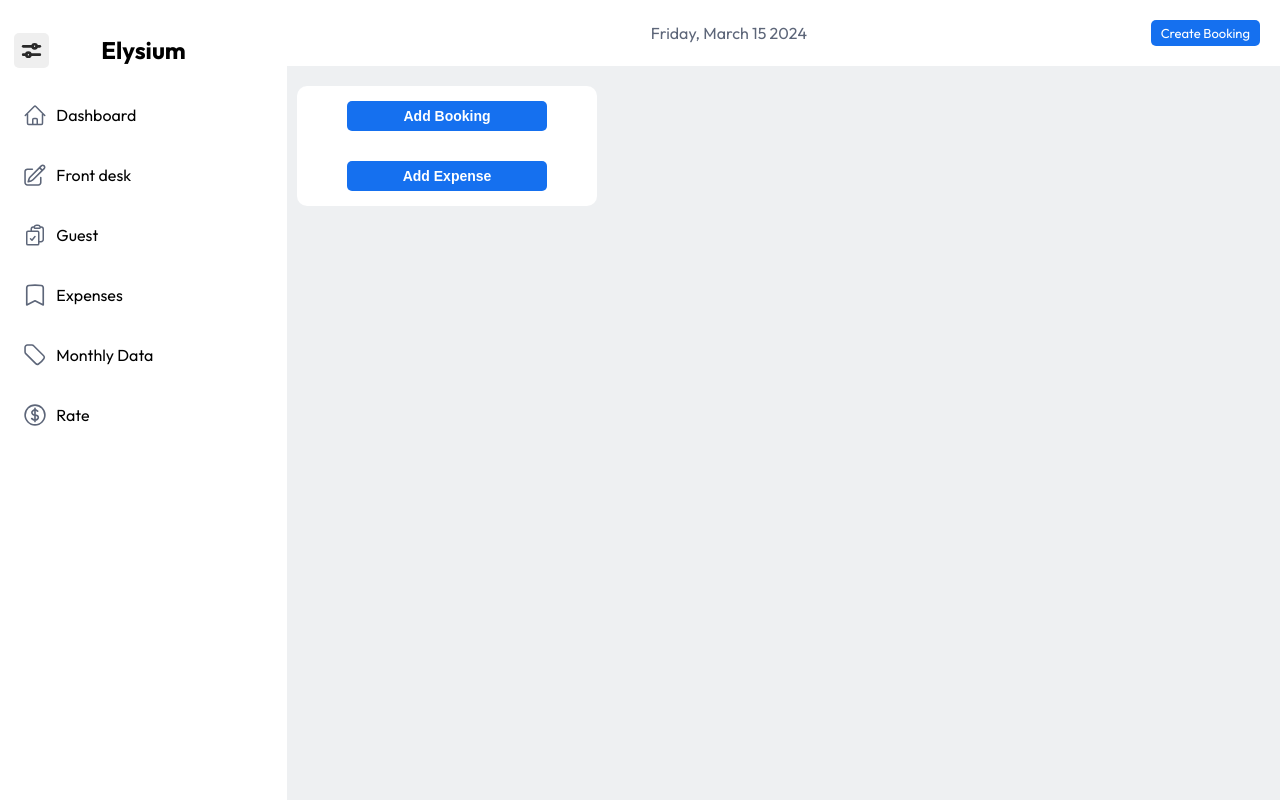
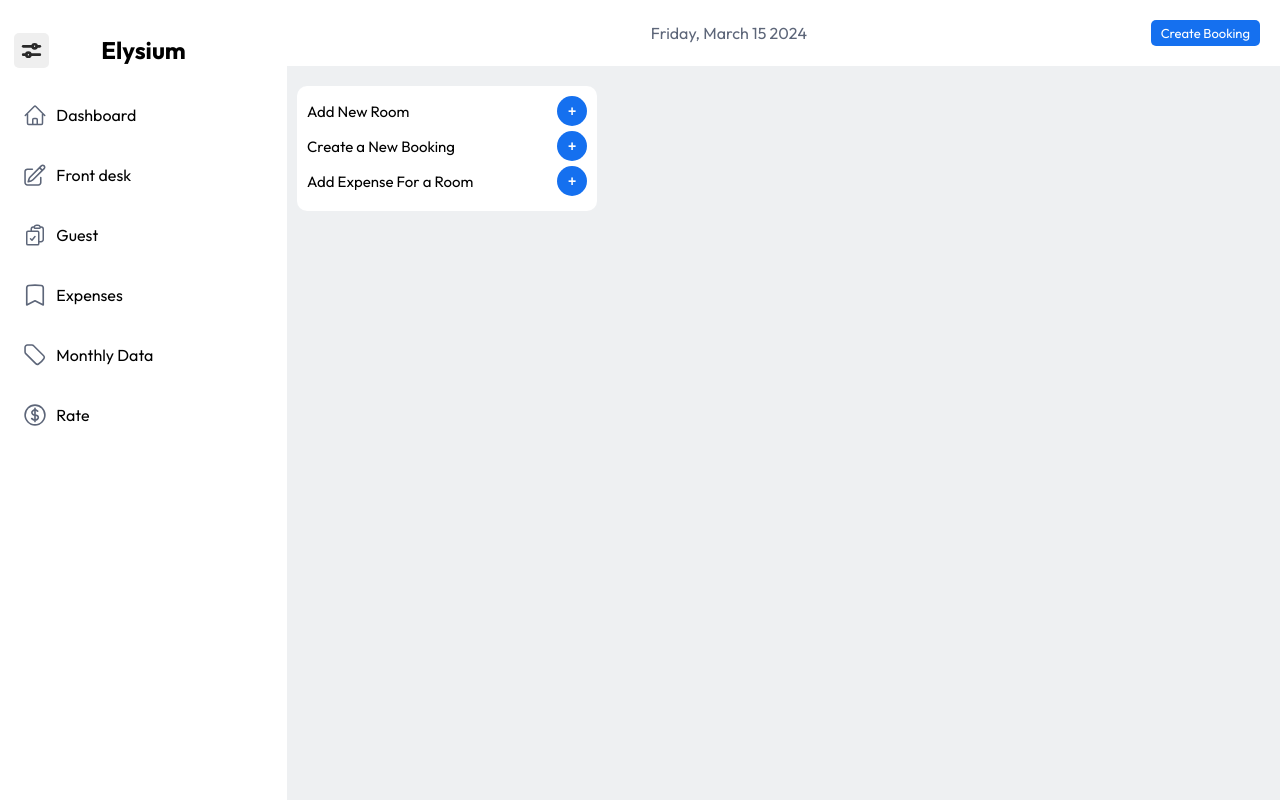
Before and after one commit to Abdullah-Khalil123/Elysium, a Next.js app: page /Elysium/Create_Booking in a window 1280 px wide. Built offline with nearby package versions, Linux system fonts and the light colour scheme.

Commit message:
UI FIXES

```diff
--- a/src/app/Create_Booking/AddBooking/AddBooking.module.css
+++ b/src/app/Create_Booking/AddBooking/AddBooking.module.css
@@ -93,3 +93,11 @@
 .buttons button:nth-of-type(1):hover {
     background-color: #0067f6;
 }
+
+
+@media screen and (max-width: 1000px){
+
+    .booking {
+        width: 300px;
+    }
+}
--- a/src/app/Create_Booking/AddExpense/addExpense.module.css
+++ b/src/app/Create_Booking/AddExpense/addExpense.module.css
@@ -66,3 +66,11 @@
 .Select {
     margin: 5px 0;
 }
+
+
+@media screen and (max-width: 1000px){
+
+    .addExpense {
+        width: 300px;
+    }
+}
--- a/src/app/Create_Booking/booking.module.css
+++ b/src/app/Create_Booking/booking.module.css
@@ -1,10 +1,11 @@
 .createBooking {
+
     display: flex;
-    align-items: center;
-    justify-content: space-around;
     flex-direction: column;
+    justify-content: space-between;
+    box-sizing: border-box;
+    padding: 10px;
     width: 300px;
-    height: 120px;
     background-color: white;
     border-radius: 10px;
 
@@ -12,16 +13,19 @@
 
 .bookingBtn {
     height: 30px;
-    width: 200px;
+    width: 30px;
     outline: none;
-    border-radius: 5px;
+    border-radius: 50%;
     background-color: #1570ef;
     color: white;
     font-size: 14px;
     font-weight: 600;
     border: none;
 }
-
+.bookingBtn:hover {
+    cursor: pointer;
+    background-color: #0e69e9e0;
+}
 .backDrop {
     position: absolute;
     top: 0;
@@ -31,3 +35,14 @@
     background-color: rgba(0, 0, 0, 0.175);
     z-index: 5;
 }
+
+.flex {
+    display: flex;
+    align-items: center;
+    justify-content: space-between;
+    margin-bottom: 5px;
+}
+.flex p {
+    font-weight: 400;
+    font-size: 15px;
+}
--- a/src/app/Create_Booking/page.tsx
+++ b/src/app/Create_Booking/page.tsx
@@ -9,6 +9,10 @@ const CreateBooking = () => {
   const [showExpenseDialoge, setshowExpenseDialoge] = useState(false);
   return (
     <div className={style.createBooking}>
+      <div className={style.flex}>
+        <p>Add New Room</p>
+        <button className={style.bookingBtn}>+</button>
+      </div>
       {showBookingDialoge || showExpenseDialoge ? (
         <div
           className={style.backDrop}
@@ -18,6 +22,9 @@ const CreateBooking = () => {
           }}
         ></div>
       ) : null}
+
+      <div className={style.flex}>
+        <p>Create a New Booking </p>
         <button
           className={style.bookingBtn}
           onClick={() => {
@@ -25,8 +32,12 @@ const CreateBooking = () => {
             setshowExpenseDialoge(false);
           }}
         >
-        Add Booking
+          +
         </button>
+      </div>
+
+      <div className={style.flex}>
+        <p>Add Expense For a Room</p>
         <button
           className={style.bookingBtn}
           onClick={() => {
@@ -34,8 +45,9 @@ const CreateBooking = () => {
             setshowBookingDialoge(false);
           }}
         >
-        Add Expense
+          +
         </button>
+      </div>
       {showBookingDialoge && <AddBooking showBooking={setshowBookingDialoge} />}
       {showExpenseDialoge && <AddExpense showExpense={setshowExpenseDialoge} />}
       {}
```
Lines whose indentation alone changed are shown as unchanged.
